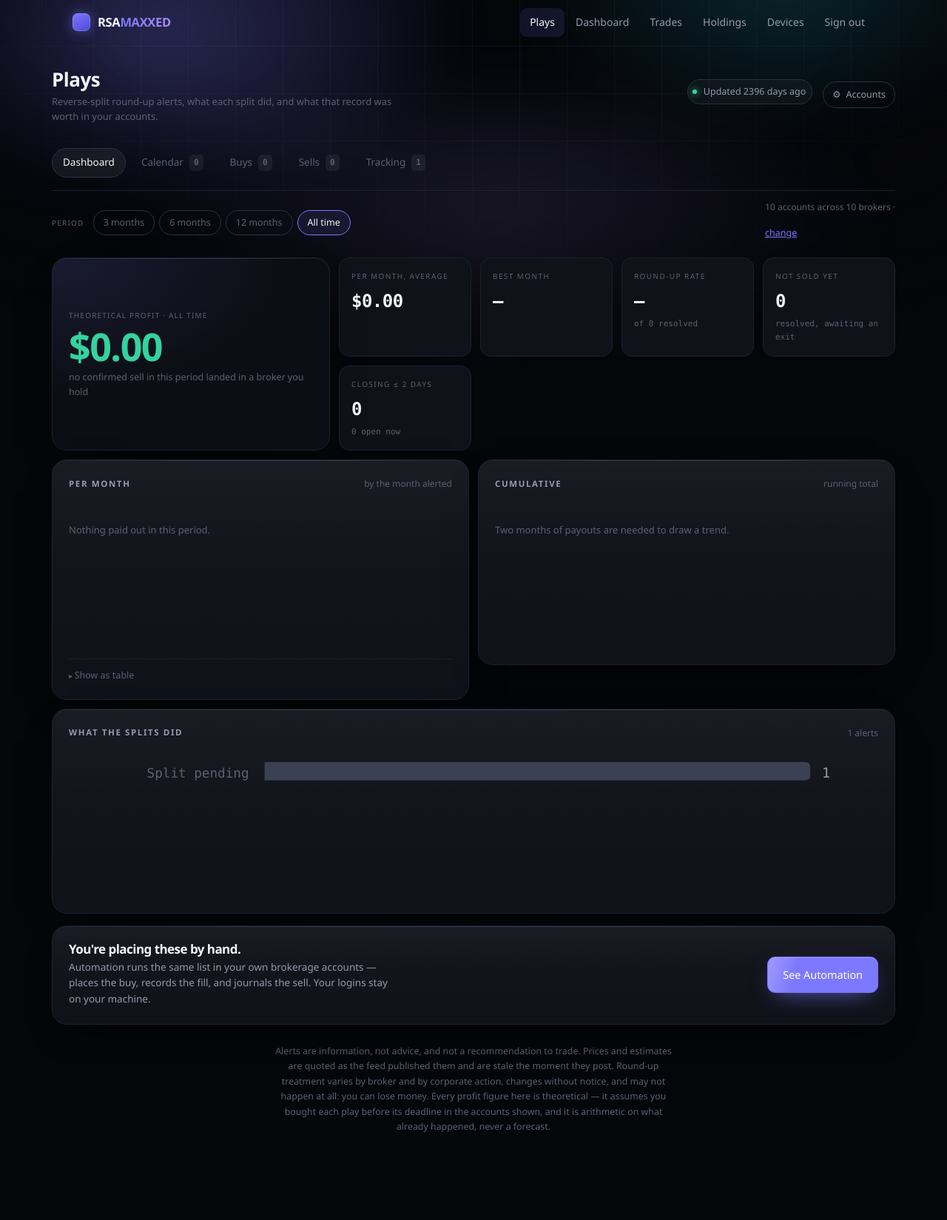
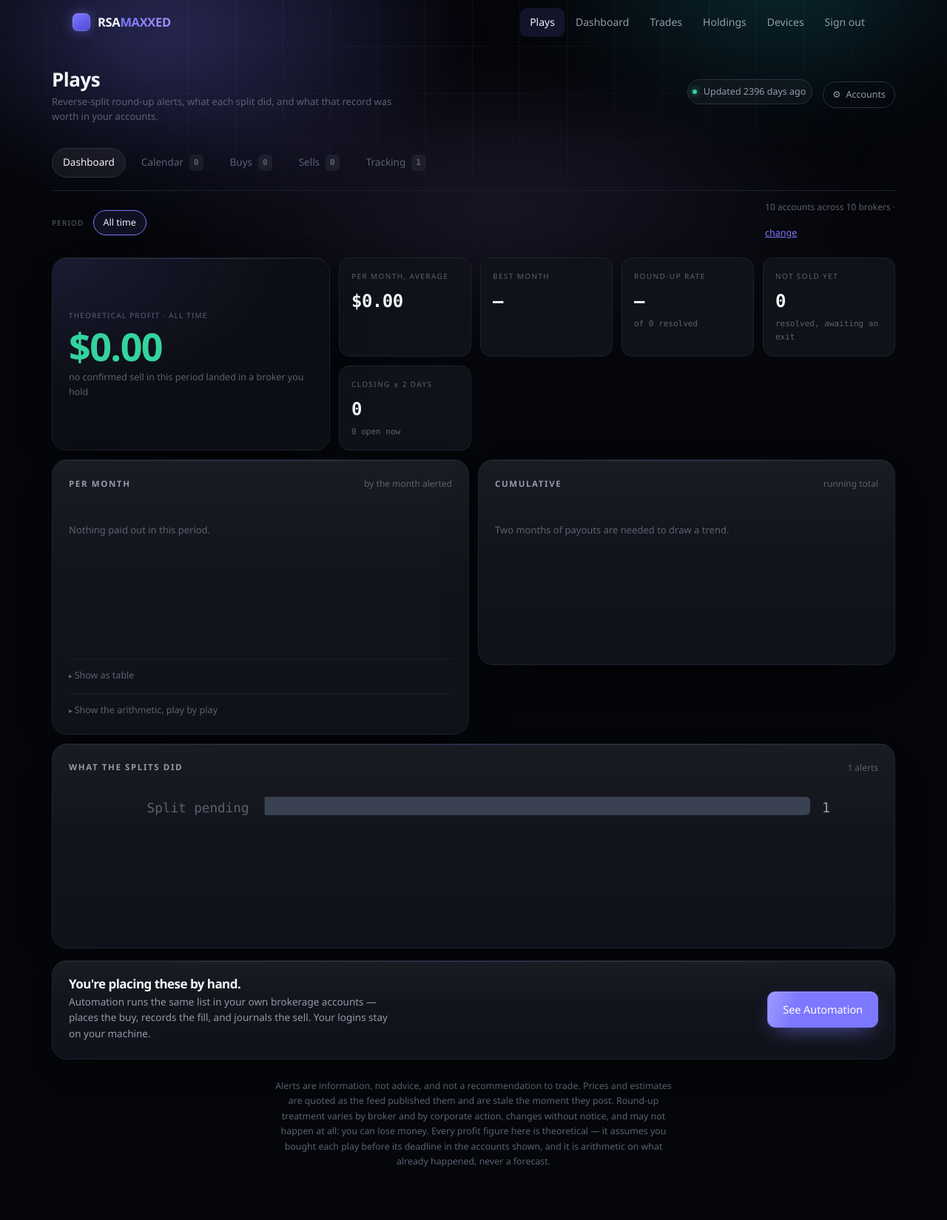
Before and after one commit to mlee33-nor/RSAMAXXED, a FastAPI app: page /plays in a window 1280 px wide. Shown: the top 1649 px of the page at 74% size. Run offline with FastAPI, Linux system fonts and the light colour scheme; the visitor is signed in with stand-in values (Sample User, id 1); tables that the repository leaves empty hold one stand-in row (values such as "Sample post").

Commit message:
plays: months instead of rolling windows, and show the arithmetic
The period chips did nothing, and could not have: the feed is three months old,
so "last 3 / 6 / 12 months" all selected the same everything. They are now one
chip per month that actually has payouts, which can never be empty and never
misstates its own range.

Adds a play-by-play audit table under the chart — per-account payout, which of
YOUR brokers the sell alert named, how many accounts that is, and the product.
The question it answers came from the operator looking at a June total and
asking whether it was really restricted to the brokers in his settings. A total
nobody can audit is a total nobody should trust, and the answer to "are you
sure" should be a table, not a promise.

Brokers the alert named that you hold nothing at are listed nowhere and pay
nothing — including ones outside the supported ten, which the alerts do
occasionally name.

Co-Authored-By: Claude Opus 5 (1M context) <noreply@anthropic.com>

```diff
--- a/web/app/static/js/site.js
+++ b/web/app/static/js/site.js
@@ -723,24 +723,23 @@ function initAccounts(onChange) {
 }
 
 /* ------------------------------------------------------------- the figures */
-function summarise(rows, accounts, monthsBack) {
-  let cutoff = '';
-  if (monthsBack > 0) {
-    const d = new Date();
-    d.setMonth(d.getMonth() - monthsBack);
-    cutoff = d.toISOString().slice(0, 10);
-  }
+function summarise(rows, accounts, month) {
+  const byMonth = new Map();
+  const detail = [];
+  let total = 0, plays = 0;
 
-  const byMonth = new Map();
-  let total = 0, plays = 0;
   rows.forEach(r => {
-    if (cutoff && (r.on || '') < cutoff) return;
-    // The rule: only accounts at the brokers this play actually paid in.
-    const n = r.brokers.reduce((a, k) => a + (accounts[k] || 0), 0);
+    const key = (r.on || '').slice(0, 7) || '—';
+    if (month && key !== month) return;
+    // THE RULE: only your accounts at the brokers this play was sold at. A
+    // broker the sell alert never named contributes nothing, however many
+    // accounts you hold there.
+    const held = r.brokers.filter(k => (accounts[k] || 0) > 0);
+    const n = held.reduce((a, k) => a + accounts[k], 0);
     if (!n) return;
     const amount = r.per * n;
     total += amount; plays += 1;
-    const key = (r.on || '').slice(0, 7) || '—';
+    detail.push({ sym: r.sym, on: r.on, per: r.per, held, n, amount });
     const bucket = byMonth.get(key) || { key, total: 0, plays: 0 };
     bucket.total += amount; bucket.plays += 1;
     byMonth.set(key, bucket);
@@ -748,7 +747,9 @@ function summarise(rows, accounts, monthsBack) {
 
   const months = [...byMonth.values()].sort((a, b) => a.key < b.key ? -1 : 1);
   const best = months.reduce((a, m) => (!a || m.total > a.total) ? m : a, null);
-  return { total, plays, months, best, perMonth: months.length ? total / months.length : 0 };
+  detail.sort((a, b) => b.amount - a.amount);
+  return { total, plays, months, best, detail,
+           perMonth: months.length ? total / months.length : 0 };
 }
 
 /* --------------------------------------------------------------- the charts
@@ -983,11 +984,12 @@ function initPlaysDash() {
   const monthly = $('#chart-monthly'), cumulative = $('#chart-cumulative');
   const tableBody = $('#monthly-table tbody');
 
-  let range = 0;                       // 0 = all time
+  const auditBody = $('#audit-table tbody');
+  let month = '';                      // '' = all time
   let accounts = {};
 
   const paint = () => {
-    const s = summarise(rows, accounts, range);
+    const s = summarise(rows, accounts, month);
 
     if (heroTotal) heroTotal.textContent = money(s.total);
     if (heroSub) {
@@ -1009,6 +1011,20 @@ function initPlaysDash() {
       });
     }
 
+    if (auditBody) {
+      auditBody.innerHTML = '';
+      s.detail.forEach(d => {
+        const tr = document.createElement('tr');
+        tr.innerHTML =
+          `<td class="mono dim">${d.on}</td><td><b>${d.sym}</b></td>` +
+          `<td class="mono">${money(d.per)}</td>` +
+          `<td class="small dim">${d.held.join(', ')}</td>` +
+          `<td class="mono">${d.n}</td>` +
+          `<td class="mono pos">${money(d.amount)}</td>`;
+        auditBody.appendChild(tr);
+      });
+    }
+
     monthlyChart(monthly, s.months);
     cumulativeChart(cumulative, s.months);
   };
@@ -1016,10 +1032,8 @@ function initPlaysDash() {
   $$('#range-row .chip').forEach(btn => {
     btn.addEventListener('click', () => {
       $$('#range-row .chip').forEach(b => b.classList.toggle('on', b === btn));
-      range = parseInt(btn.dataset.range, 10) || 0;
-      if (heroPeriod) {
-        heroPeriod.textContent = range ? `last ${range} months` : 'all time';
-      }
+      month = btn.dataset.month || '';
+      if (heroPeriod) heroPeriod.textContent = month || 'all time';
       paint();
     });
   });
--- a/web/app/templates/plays.html
+++ b/web/app/templates/plays.html
@@ -168,13 +168,19 @@
     <!-- ------------------------------------------------------- DASHBOARD -->
     <section class="pane p-dash">
       {# One filter row above everything it scopes — never a filter per card. #}
+      {#
+        Months, not rolling windows. The feed is three months old, so "last 3
+        / 6 / 12 months" were three buttons that all selected everything —
+        controls that visibly do nothing. One chip per month that actually has
+        payouts can never be empty and never lies about its own range.
+      #}
       <div class="filters" id="range-row">
         <span class="flabel">Period</span>
-        <div class="chips" role="group" aria-label="Time period">
-          <button type="button" class="chip" data-range="3">3 months</button>
-          <button type="button" class="chip" data-range="6">6 months</button>
-          <button type="button" class="chip" data-range="12">12 months</button>
-          <button type="button" class="chip on" data-range="0">All time</button>
+        <div class="chips" role="group" aria-label="Period">
+          <button type="button" class="chip on" data-month="">All time</button>
+          {% for m in totals.months %}
+            <button type="button" class="chip" data-month="{{ m.key }}">{{ m.key }}</button>
+          {% endfor %}
         </div>
         <span class="basis" id="basis-note">1 account at each broker · <label for="settings-open">change</label></span>
       </div>
@@ -232,10 +238,33 @@
               <tbody>
                 {% for m in totals.months %}
                   <tr><td class="mono">{{ m.key }}</td><td class="mono">{{ m.plays }}</td>
-                      <td class="mono pos" data-month="{{ m.key }}">{{ m.total | money }}</td></tr>
+                      <td class="mono pos">{{ m.total | money }}</td></tr>
                 {% endfor %}
               </tbody>
             </table>
+          </details>
+
+          {#
+            Every play in the selected period, with its own arithmetic spelled
+            out: what it paid per account, which of YOUR brokers it was sold at,
+            how many accounts that is, and the product. A total nobody can audit
+            is a total nobody should trust.
+          #}
+          <details class="tableview">
+            <summary>Show the arithmetic, play by play</summary>
+            <div class="htable-wrap">
+              <table class="htable" id="audit-table">
+                <thead>
+                  <tr><th>Alerted</th><th>Ticker</th><th>Per account</th>
+                      <th>Sold at, where you hold accounts</th><th>Accounts</th><th>Pays</th></tr>
+                </thead>
+                <tbody></tbody>
+              </table>
+            </div>
+            <p class="muted" style="font-size:11.5px;margin:10px 0 0">
+              Brokers named by the sell alert that you hold no accounts at are
+              left out, and pay nothing.
+            </p>
           </details>
         </div>
 
```
